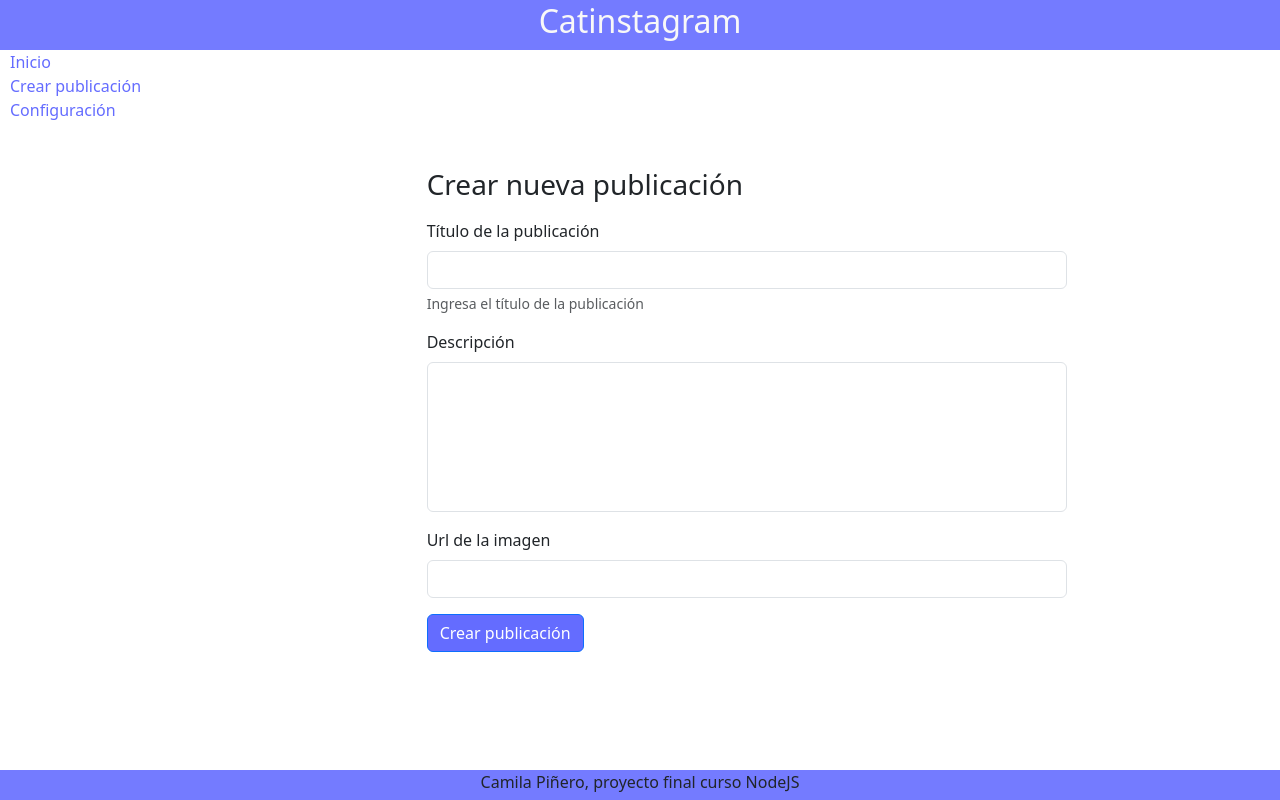
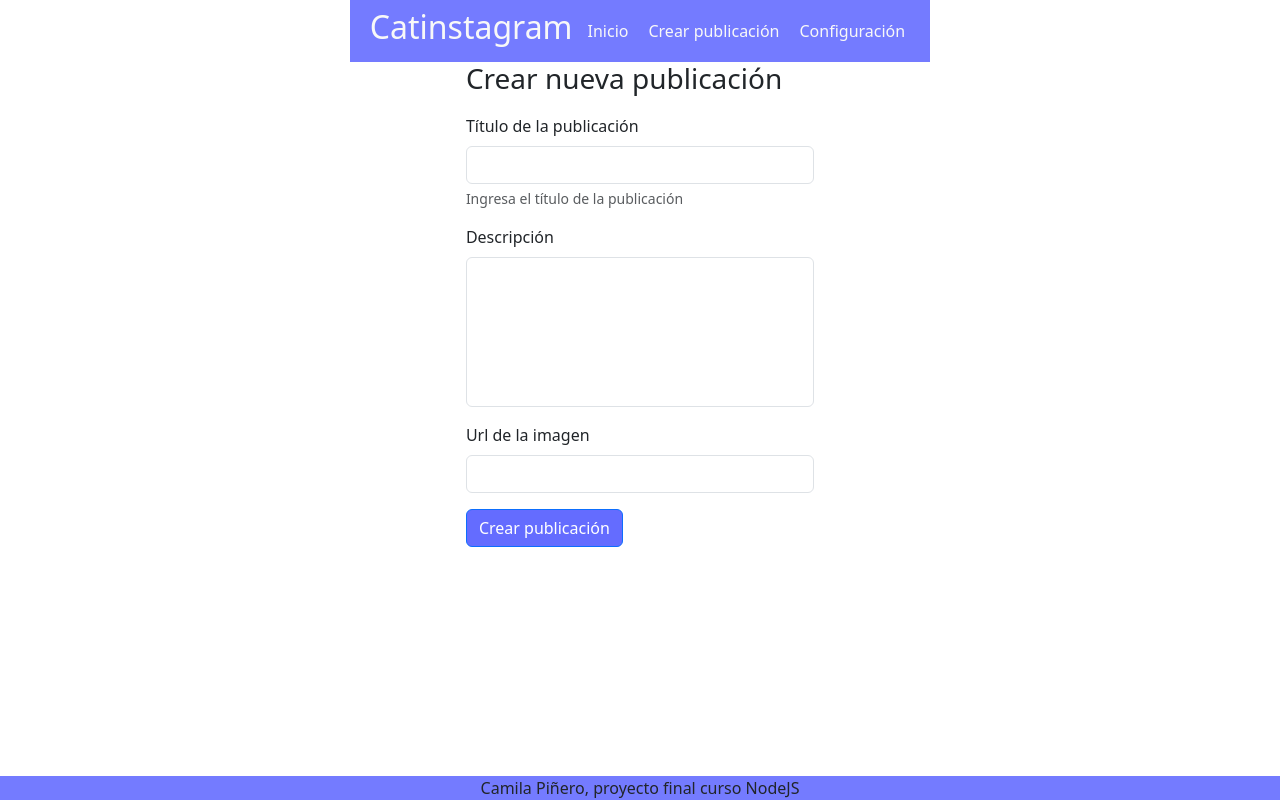
Before and after one commit to CamilaPinero/proyectoFinalCursoNodeJS, a React (Vite) app in the folder frontend/: page /create-new-publication in a window 1280 px wide. Built offline with nearby package versions, Linux system fonts and the light colour scheme.

Commit message:
change navbar

```diff
--- a/frontend/index.html
+++ b/frontend/index.html
@@ -24,8 +24,8 @@
 			crossorigin="anonymous"
 		></script>
 		<script
-			src="https://cdn.jsdelivr.net/npm/bootstrap@4.0.0/dist/js/bootstrap.min.js"
-			integrity="sha384-JZR6Spejh4U02d8jOt6vLEHfe/JQGiRRSQQxSfFWpi1MquVdAyjUar5+76PVCmYl"
+			src="https://cdn.jsdelivr.net/npm/bootstrap@5.3.2/dist/js/bootstrap.bundle.min.js"
+			integrity="sha384-C6RzsynM9kWDrMNeT87bh95OGNyZPhcTNXj1NW7RuBCsyN/o0jlpcV8Qyq46cDfL"
 			crossorigin="anonymous"
 		></script>
 		<script type="module" src="/src/main.jsx"></script>
--- a/frontend/src/App.jsx
+++ b/frontend/src/App.jsx
@@ -1,7 +1,7 @@
 import { Route, BrowserRouter as Router, Routes } from "react-router-dom";
 import { Header } from "./components/Header";
 import { Footer } from "./components/Footer";
-import { Menu } from "./components/Menu";
+
 import { Container } from "./components/Container";
 import { NewPublication } from "./components/NewPublication";
 import { FullPublication } from "./components/FullPublication";
@@ -11,7 +11,7 @@ function App() {
 		<>
 			<Router>
 				<Header />
-				<Menu />
+
 				<Routes>
 					<Route path="/" element={<Container />}></Route>
 					<Route
--- a/frontend/src/components/Header.jsx
+++ b/frontend/src/components/Header.jsx
@@ -1,9 +1,52 @@
 import "../styles/header.css";
+import Icon from "@mdi/react";
+import { mdiMenu } from "@mdi/js";
+
+import { useNavigate } from "react-router-dom";
 
 export const Header = () => {
+	const navigate = useNavigate();
+	const options = [
+		{ title: "Inicio", route: "/" },
+		{ title: "Crear publicación", route: "/create-new-publication" },
+		{ title: "Configuración", route: "/" },
+	];
+
 	return (
-		<div className="header">
-			<h2>Catinstagram</h2>
-		</div>
+		<nav className=" header navbar navbar-expand-lg">
+			<div className="container-fluid">
+				<div className="icon" onClick={() => navigate("/")}>
+					<h2>Catinstagram</h2>
+				</div>
+				<button
+					className="navbar-toggler"
+					type="button"
+					data-bs-toggle="collapse"
+					data-bs-target="#navbarNav"
+					aria-controls="navbarNav"
+					aria-expanded="false"
+					aria-label="Toggle navigation"
+				>
+					<Icon path={mdiMenu} size={1} />
+				</button>
+				<div
+					className="menuList collapse navbar-collapse "
+					id="navbarNav"
+				>
+					<div className="navbar-nav">
+						{options.map((option) => (
+							<div
+								className="nav-item"
+								onClick={() => navigate(option.route)}
+								key={option.title}
+								style={{ marginLeft: "10px" }}
+							>
+								{option.title}
+							</div>
+						))}
+					</div>
+				</div>
+			</div>
+		</nav>
 	);
 };
--- a/frontend/src/components/Menu.jsx
+++ /dev/null
@@ -1,25 +0,0 @@
-import "../styles/menu.css";
-import { useNavigate } from "react-router-dom";
-
-export const Menu = () => {
-	const navigate = useNavigate();
-	const options = [
-		{ title: "Inicio", route: "/" },
-		{ title: "Crear publicación", route: "/create-new-publication" },
-		{ title: "Configuración", route: "/" },
-	];
-
-	return (
-		<ul className="menuList">
-			{options.map((option) => (
-				<li
-					onClick={() => navigate(option.route)}
-					key={option.title}
-					style={{ marginLeft: "10px" }}
-				>
-					{option.title}
-				</li>
-			))}
-		</ul>
-	);
-};
--- a/frontend/src/components/PublicationCard.jsx
+++ b/frontend/src/components/PublicationCard.jsx
@@ -1,7 +1,7 @@
 /* eslint-disable react/prop-types */
 
-//mover nav bar al header
-//mover comentarios a un componente aparte, terminar el editar comentario
+//arreglar card width no responsive
+//que no se puedan agregar publicaciones o comentarios vacios
 //agregar fechas de creacion de publicacion y comentarios, componentes para otras paginas del menu (en configuracion podria ir tema)
 
 import "../styles/publicationCard.css";
--- a/frontend/src/index.css
+++ b/frontend/src/index.css
@@ -14,12 +14,11 @@
 }
 
 #root {
-	display: grid;
-	grid-template-columns: 1fr 5fr;
-	grid-template-rows: 50px calc(100vh - 80px) 30px;
+	display: flex;
+	flex-direction: column;
+
 	padding: 0;
 	margin: 0;
-	width: 100vw;
 }
 
 a {
--- a/frontend/src/styles/container.css
+++ b/frontend/src/styles/container.css
@@ -1,10 +1,8 @@
 .container {
-	grid-column: 2 / 4;
-	grid-row: 2 / 3;
 	border-radius: 0;
 	gap: 10px;
 	display: flex;
-
+	max-width: 100vw;
 	overflow: auto;
 	padding: 2em;
 	align-items: start;
--- a/frontend/src/styles/footer.css
+++ b/frontend/src/styles/footer.css
@@ -1,7 +1,8 @@
 footer {
-	grid-column: 1 / 3;
-	grid-row: 3 / 4;
 	background-color: #747bff;
 	text-align: center;
-	width: auto;
+	position: fixed;
+	left: 0;
+	bottom: 0;
+	width: 100%;
 }
--- a/frontend/src/styles/header.css
+++ b/frontend/src/styles/header.css
@@ -1,9 +1,41 @@
 .header {
-	grid-column: 1 / 4;
-	grid-row: 1 / 2;
+	position: sticky;
+	background-color: #747bff;
+	color: #f8f8f8;
+	padding: 8px;
+	user-select: none;
+}
+.menuList {
+	list-style: none;
+	text-align: start;
 	display: flex;
+	justify-content: flex-start;
+
 	background-color: #747bff;
-	justify-content: center;
-	align-items: center;
+}
+
+.nav-item {
+	padding: 5px;
+	border-radius: 2px;
+}
+
+.nav-item:hover {
+	background-color: #f8f8f8;
+	color: #646cff;
+}
+
+.navbar-toggler {
+	border: none;
+	font-size: 0.8rem;
 	color: #f8f8f8;
+	padding: 4px 6px;
 }
+
+.navbar-toggler:focus {
+	box-shadow: none;
+	color: #535bf2;
+}
+
+.container-fluid {
+	padding: 0 12px;
+}
--- a/frontend/src/styles/menu.css
+++ /dev/null
@@ -1,8 +0,0 @@
-.menuList {
-	grid-column: 1 / 2;
-	grid-row: 2 / 4;
-	list-style: none;
-	text-align: start;
-	padding-left: 0;
-	margin-top: 0;
-}
```
